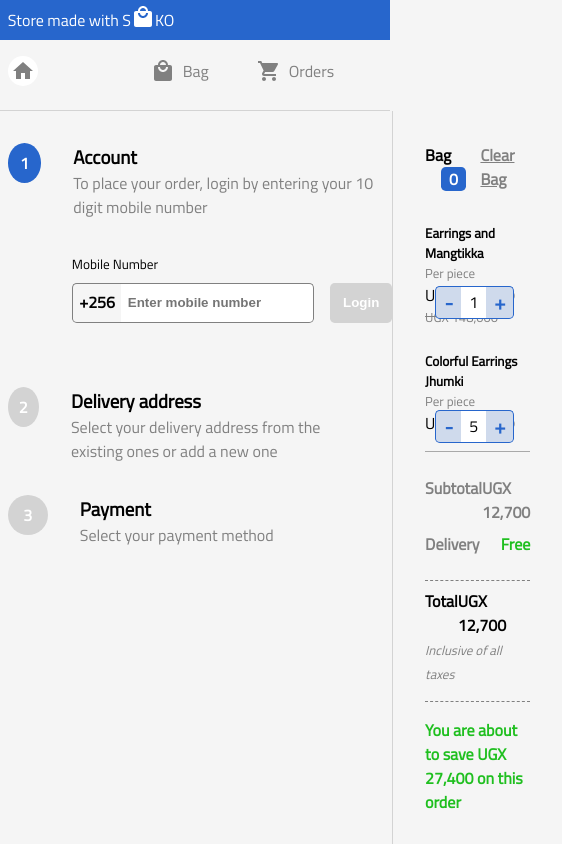
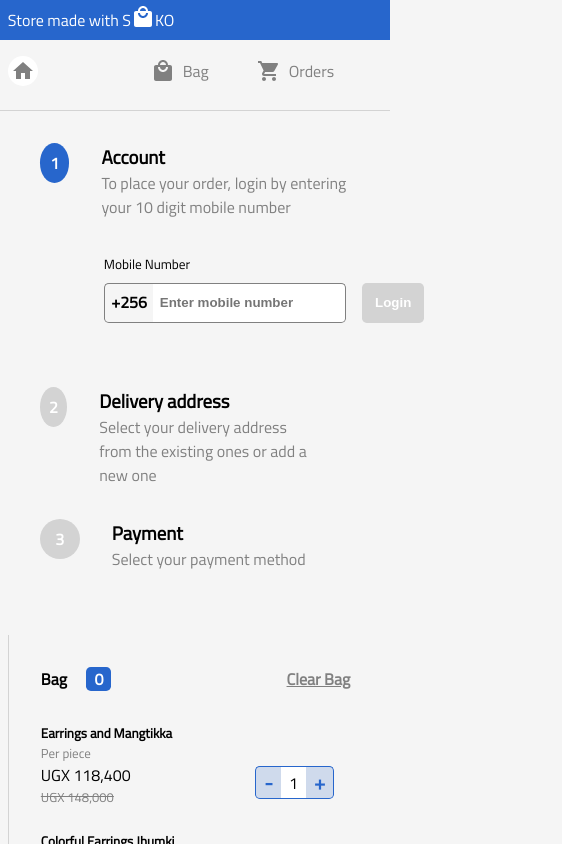
Before and after one commit to alekskimeu/soko-store, a React (Create React App) app: page /guest-bag in a window 390 px wide. Shown: the top 844 px of the page, 562 px wide, since content can reach past the window. Built offline with nearby package versions, Linux system fonts and the light colour scheme.

Commit message:
Fixes #3

```diff
--- a/src/components/GuestAccount/GuestAccount.css
+++ b/src/components/GuestAccount/GuestAccount.css
@@ -3,6 +3,12 @@
     display: flex;
     padding-top: 1rem;
     flex-direction: column;
+}
+
+@media(max-width: 700px){
+    .guestAccount {
+        padding: 1rem;
+    }
 }
 
 .deliveryAddress {
--- a/src/components/GuestBag/GuestBag.css
+++ b/src/components/GuestBag/GuestBag.css
@@ -29,3 +29,13 @@
     font-weight: bold;
     color: gray;
 }
+
+@media(max-width: 700px){
+    .guest {
+        flex-direction: column;
+    }
+
+    .guestBag {
+        margin-top: 2rem;
+    }
+}
```
